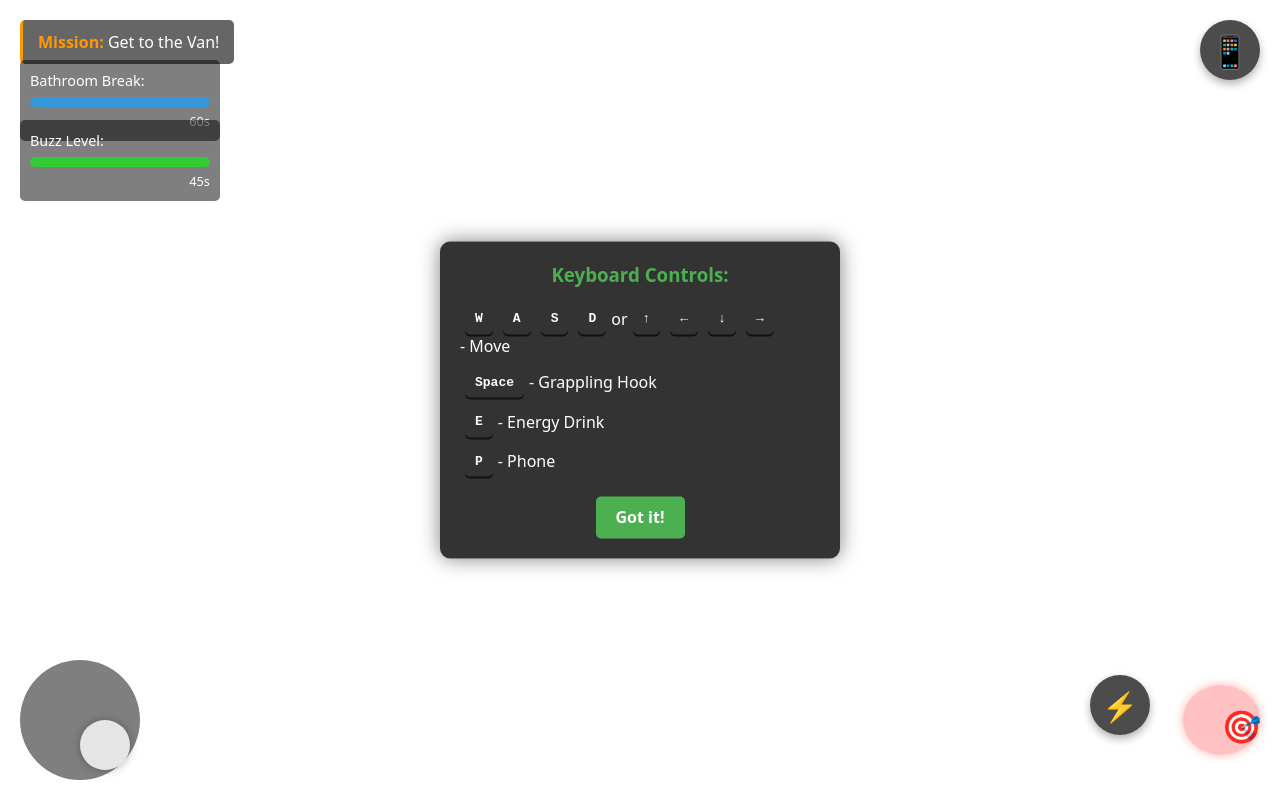
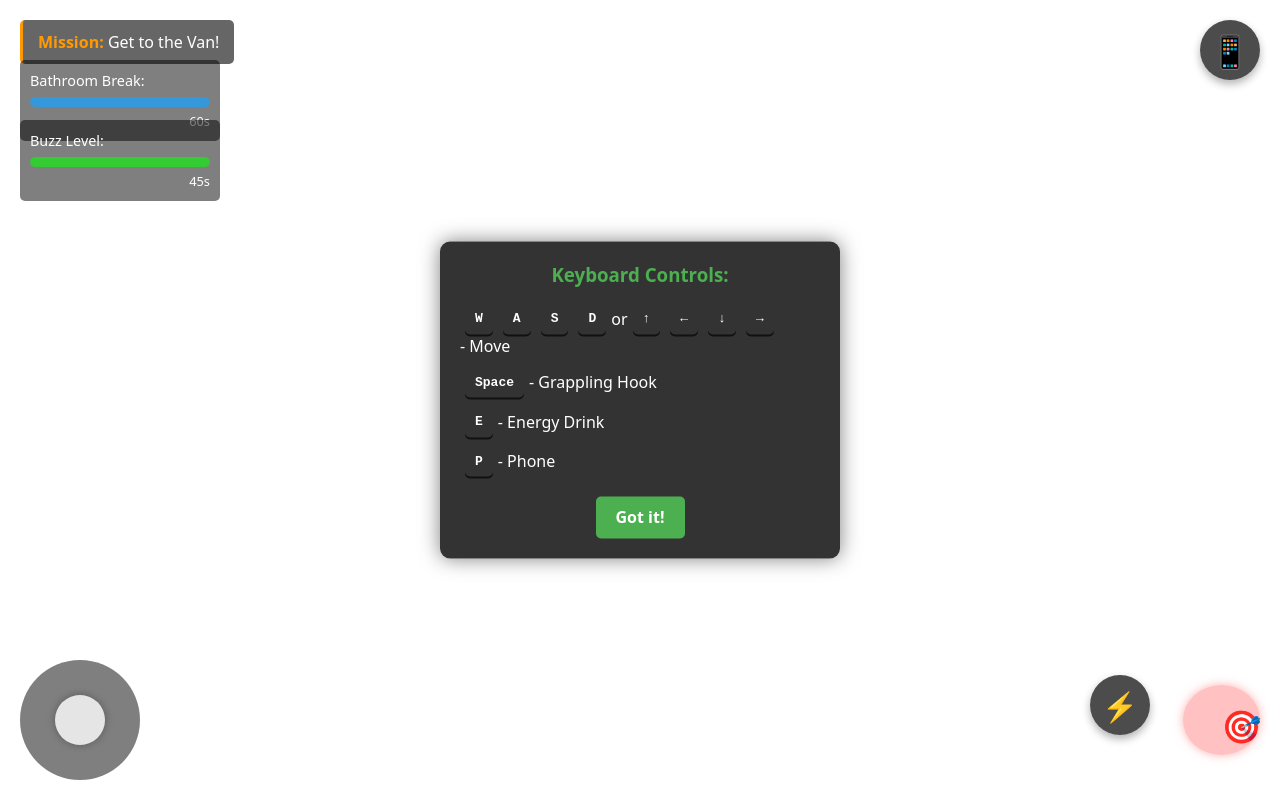
Before and after one commit to gonzaleza61/ropesgame, a React (Vite) app: page / in a window 1280 px wide. Both pictures are taken after a click on the button "Fabian". Built offline with nearby package versions, Linux system fonts and the light colour scheme; no server answers.

Commit message:
joystick fix and wasd

```diff
--- a/src/App.jsx
+++ b/src/App.jsx
@@ -111,10 +111,11 @@ function App() {
       let x = 0;
       let z = 0;
 
-      if (keysPressedRef.current.up) z = 1;
-      if (keysPressedRef.current.down) z = -1;
-      if (keysPressedRef.current.left) x = -1;
-      if (keysPressedRef.current.right) x = 1;
+      // Invert the z-axis for more intuitive controls
+      if (keysPressedRef.current.up) z = 1; // Forward
+      if (keysPressedRef.current.down) z = -1; // Backward
+      if (keysPressedRef.current.left) x = -1; // Left
+      if (keysPressedRef.current.right) x = 1; // Right
 
       // Normalize diagonal movement
       if (x !== 0 && z !== 0) {
--- a/src/components/Joystick.jsx
+++ b/src/components/Joystick.jsx
@@ -60,7 +60,8 @@ function Joystick({ onMove }) {
         const responseValue = Math.pow(normalizedDistance, 1.5);
 
         // Forward/backward movement is more sensitive than turning
-        const moveZ = -Math.sin(angle) * responseValue; // Invert Z for more intuitive controls
+        // Invert Z for more intuitive controls (up = forward)
+        const moveZ = -Math.sin(angle) * responseValue;
 
         // Apply turn sensitivity to make turning less aggressive but more responsive
         const moveX = Math.cos(angle) * responseValue * turnSensitivity;
@@ -166,7 +167,11 @@ function Joystick({ onMove }) {
         <div
           className="joystick-stick"
           style={{
-            transform: `translate(${position.x}px, ${position.y}px)`,
+            transform: dragging
+              ? `translate(${position.x}px, ${position.y}px)`
+              : `translate(-50%, -50%)`,
+            left: dragging ? "auto" : "50%",
+            top: dragging ? "auto" : "50%",
           }}
         />
       </div>
--- a/src/index.css
+++ b/src/index.css
@@ -314,9 +314,6 @@ button:focus-visible {
   background: rgba(255, 255, 255, 0.8);
   border-radius: 50%;
   position: absolute;
-  top: 50%;
-  left: 50%;
-  transform: translate(-50%, -50%);
   box-shadow: 0 0 10px rgba(0, 0, 0, 0.3);
   pointer-events: none;
   transition: transform 0.05s ease-out;
```
